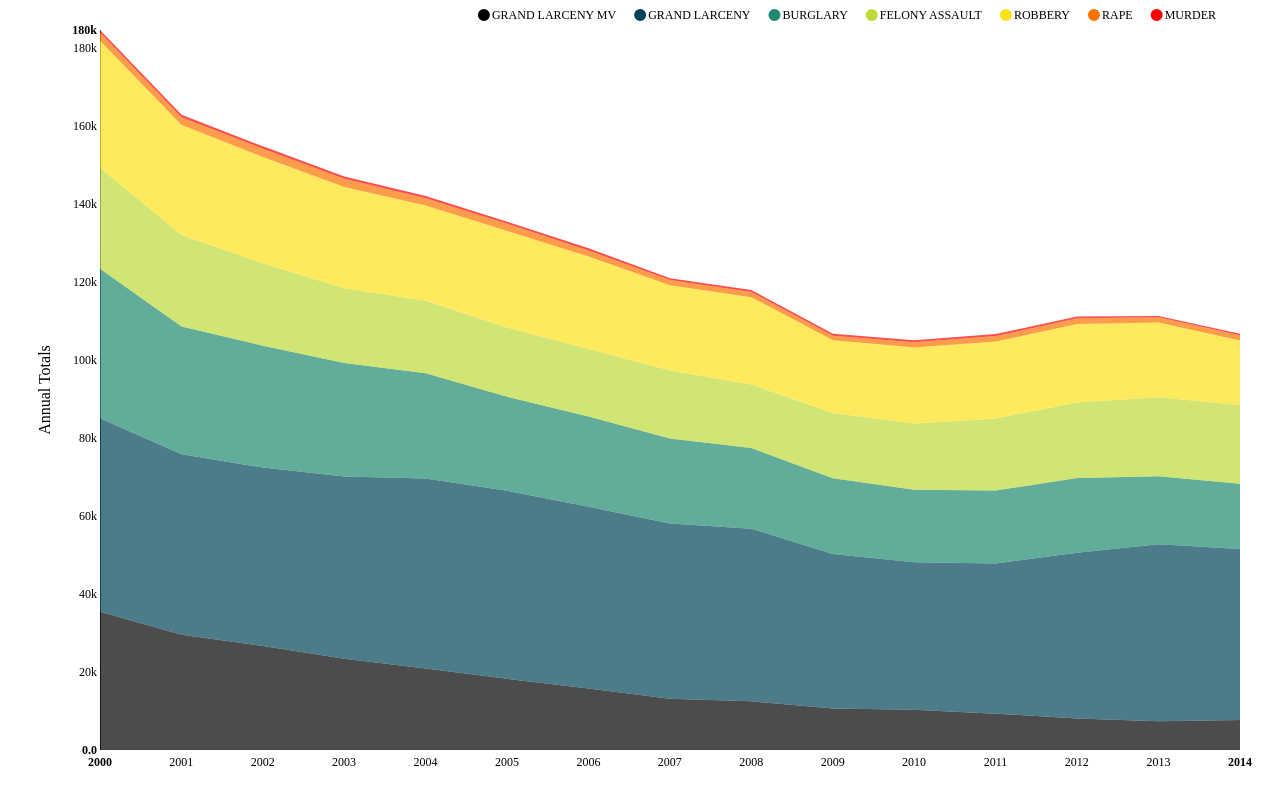
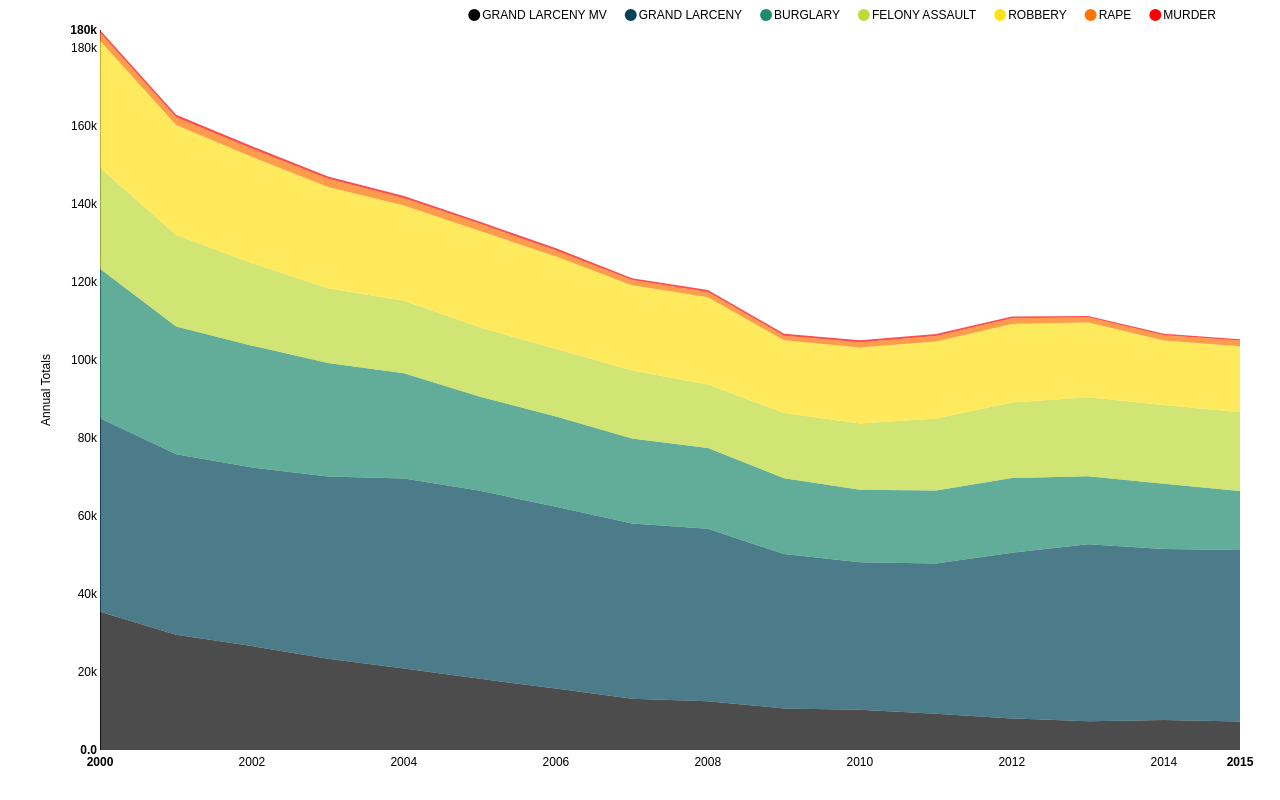
Before and after one commit to timothymartin76/SS_LastMin, a website: page examples/NYC_Felonies.html in a window 1280 px wide. Drawn offline with nearby package versions, Linux system fonts and the light colour scheme; files that its build step writes are made by us from their sources; a web font is replaced by a local one.

Commit message:
Update NYC_Felonies.html

```diff
--- a/examples/NYC_Felonies.html
+++ b/examples/NYC_Felonies.html
@@ -2,9 +2,9 @@
 <html>
 <head>
     <meta charset="utf-8">
-    <link href="../build/nv.d3b.css" rel="stylesheet" type="text/css">
+    <link href="../build2/nv.d3.css" rel="stylesheet" type="text/css">
     <script src="https://cdnjs.cloudflare.com/ajax/libs/d3/3.5.2/d3.min.js" charset="utf-8"></script>
-    <script src="../build/nv.d3.js"></script>
+    <script src="../build2/nv.d3.js"></script>
 	<link href='https://fonts.googleapis.com/css?family=Droid+Sans+Mono' rel='stylesheet' type='text/css'>
 
     <style>
@@ -55,7 +55,8 @@
 			[ 1293926400000 , 9314] ,
 			[ 1325462400000 , 8093] ,
 			[ 1357084800000 , 7400],
-			[ 1388620800000 , 7664]]
+			[ 1388620800000 , 7664],
+			[ 1420156800000 , 7335]]
         } ,
 
 		{
@@ -74,7 +75,8 @@
 			[ 1293926400000 , 38501] ,
 			[ 1325462400000 , 42497] ,
 			[ 1357084800000 , 45368],
-			[ 1388620800000 , 43862]]
+			[ 1388620800000 , 43862],
+			[ 1420156800000 , 43967]]
         } ,
 
 		{
@@ -93,7 +95,8 @@
 			[ 1293926400000 , 18720] ,
 			[ 1325462400000 , 19168] ,
 			[ 1357084800000 , 17429],
-			[ 1388620800000 , 16765]]
+			[ 1388620800000 , 16765],
+			[ 1420156800000 , 15104]]
         } ,
 
 		{
@@ -112,7 +115,8 @@
 			[ 1293926400000 , 18482] ,
 			[ 1325462400000 , 19381] ,
 			[ 1357084800000 , 20297],
-			[ 1388620800000 , 20207]]
+			[ 1388620800000 , 20207],
+			[ 1420156800000 , 20228]]
         } ,
 
 		{
@@ -131,7 +135,8 @@
 			[ 1293926400000 , 19717] ,
 			[ 1325462400000 , 20144] ,
 			[ 1357084800000 , 19128],
-			[ 1388620800000 , 16539]]
+			[ 1388620800000 , 16539],
+			[ 1420156800000 , 16922]]
         } ,
 
 		{
@@ -150,7 +155,8 @@
 			[ 1293926400000 , 1420] ,
 			[ 1325462400000 , 1445] ,
 			[ 1357084800000 , 1378],
-			[ 1388620800000 , 1352]]
+			[ 1388620800000 , 1352],
+			[ 1420156800000 , 1438]]
         } ,
 
 		{
@@ -169,7 +175,8 @@
 			[ 1293926400000 , 515] ,
 			[ 1325462400000 , 419] ,
 			[ 1357084800000 , 335],
-			[ 1388620800000 , 333]]
+			[ 1388620800000 , 333],
+			[ 1420156800000 , 350]]
         }
 
     ];
```
